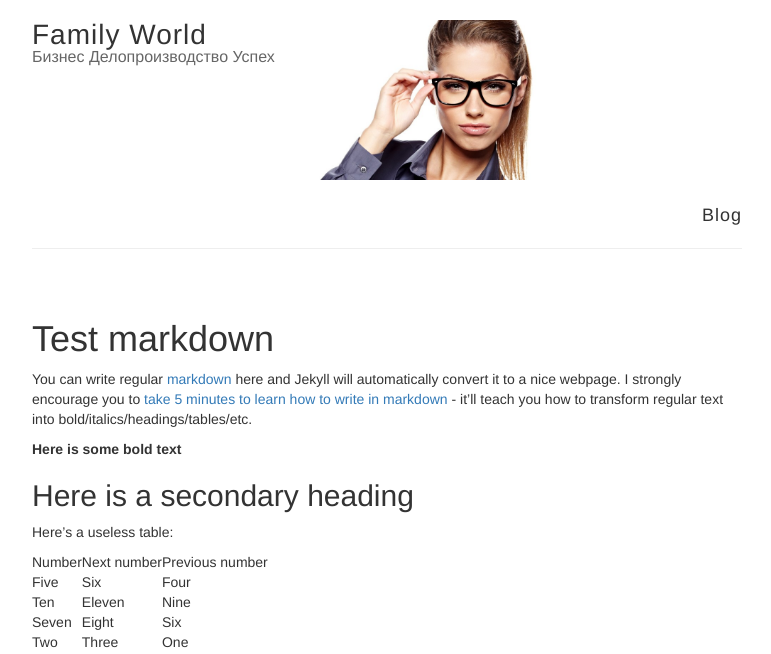
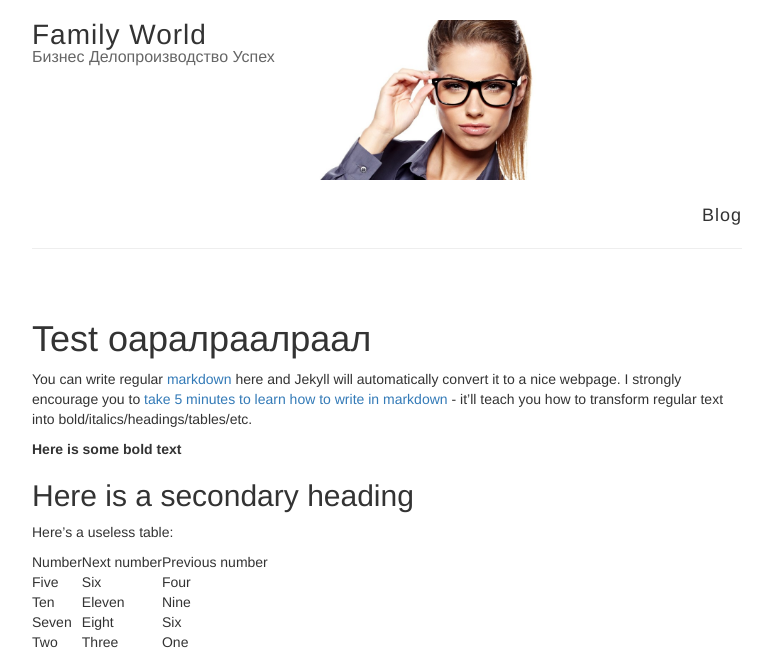
Before and after one commit to FamilyWorld/family, a Jekyll site: the page built from _posts/2015-02-28-test-markdown.md, in a window 1280 px wide. Shown: the top 654 px of the page, without its empty margins (253-1024 px from the left). Built offline with Jekyll 4.4.1, drawn with Linux system fonts in a browser that asks for light colours; comment, search, counter and statistics services are not loaded; part of the change alters nothing that is shown.

Commit message:
Update 2015-02-28-test-markdown.md

```diff
--- a/_posts/2015-02-28-test-markdown.md
+++ b/_posts/2015-02-28-test-markdown.md
@@ -1,8 +1,8 @@
 ---
 layout: post
-title: Test markdown
-subtitle: Each post also has a subtitle
-gh-repo: daattali/beautiful-jekyll
+title: Test оаралраалраал
+subtitle: ьрббопбопбопббб
+gh-repo: familyworld/family
 gh-badge: [star, fork, follow]
 tags: [test]
 ---
```
